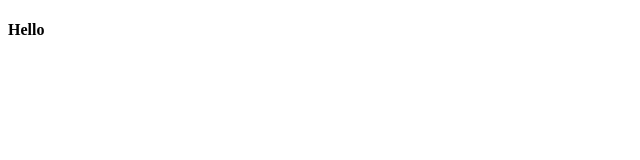
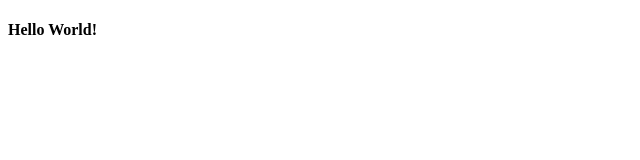
Before and after one commit to Mehrdadrd1/GitWithJadi, a plain HTML site: page index.html in a window 1280 px wide. Shown: the full height of the page, 0-640 px from the left. Drawn offline with Linux system fonts and the light colour scheme.

Commit message:
WIP - added World! to Hello

```diff
--- a/index.html
+++ b/index.html
@@ -6,6 +6,6 @@
     <title>Document</title>
   </head>
   <body>
-    <h4>Hello</h4>
+    <h4>Hello World!</h4>
   </body>
 </html>
```
